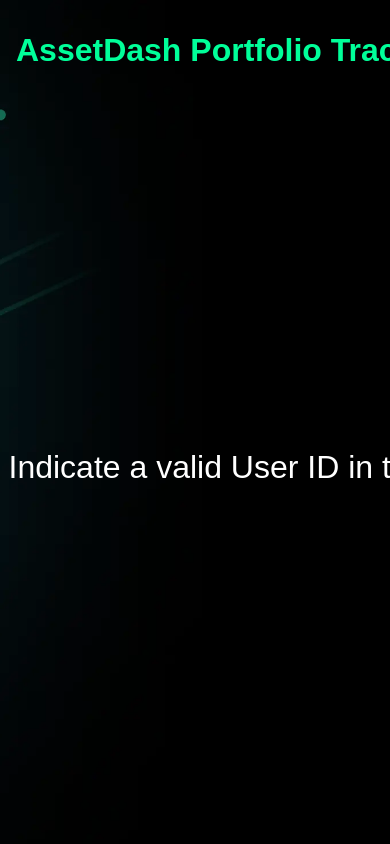
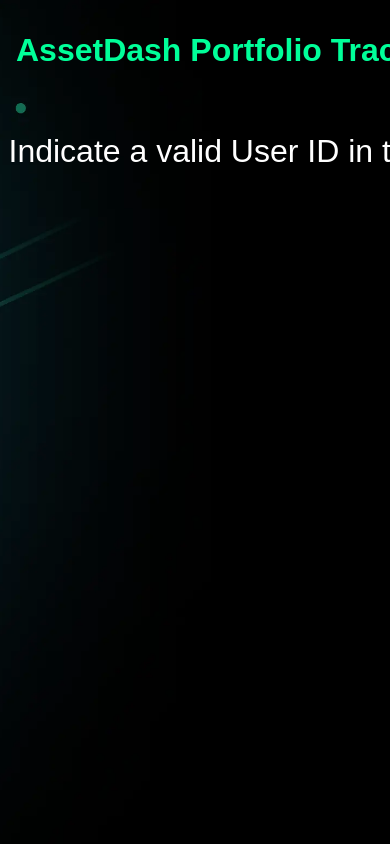
Before and after one commit to davidpla/portfolio-tracker, a React (Vite) app in the folder frontend/: page / in a window 390 px wide. Shown: the top 844 px of the page. Built offline with nearby package versions, Linux system fonts and the light colour scheme; no server answers.

Commit message:
fix media query

```diff
--- a/frontend/src/App.css
+++ b/frontend/src/App.css
@@ -7,7 +7,7 @@
   background-size: cover;
   background-position: center;
   background-repeat: no-repeat;
-  min-height: 900px;
+  min-height: 400px;
 }
 
 .headerSection {
@@ -49,7 +49,6 @@
   justify-content: flex-start;
   align-items: flex-start;
   width: 100%;
-  height: 90vh;
   padding: 0rem;
 }
 
@@ -119,6 +118,12 @@
 }
 
 @media (max-width: 980px) {
+  .appContainer {
+    min-height: 1130px;
+    min-width: 700px;
+    height: 100%;
+  }
+
   .articlesContainer {
     flex-direction: column-reverse;
     align-items: center;
@@ -136,14 +141,4 @@
     max-width: 677px;
     min-height: 480px;
   }
-
-  .appContainer {
-    height: 1200px;
-    overflow-x: auto;
-    min-width: 700px;
-  }
-
-  .mainSection {
-    height: 700px;
-  }
 }
```
